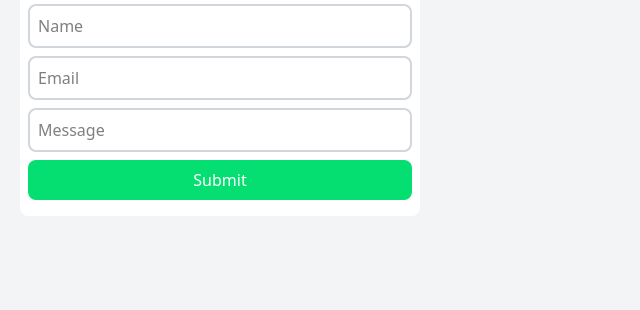
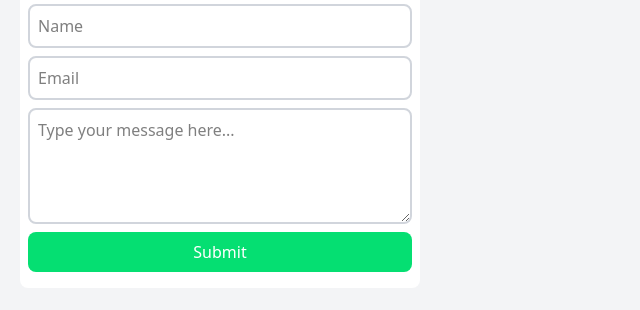
Before and after one commit to NadyKoskei/DOM_form, a website: page public/index.html in a window 1280 px wide. Shown: the part 68-378 px from the top of the page, without its empty margins (0-640 px from the left). Drawn offline with Linux system fonts and the light colour scheme.

Commit message:
text area

```diff
--- a/public/index.html
+++ b/public/index.html
@@ -7,8 +7,10 @@
     <link rel="stylesheet" href="/public/assets/css/style.css" />
   </head>
   <body class="bg-gray-100">
-    <div class="flex flex-col  border-gray-300 p-2 rounded-lg m-5 bg-white w-100">
-        <h1 class="text-3xl font-bold mb-2">DOM Form</h1>
+    <div
+      class="flex flex-col border-gray-300 p-2 rounded-lg m-5 bg-white w-100"
+    >
+      <h1 class="text-3xl font-bold mb-2">DOM Form</h1>
       <form action="" class="flex flex-col">
         <input
           type="text"
@@ -20,17 +22,22 @@
           placeholder="Email"
           class="border-2 border-gray-300 p-2 rounded-lg mb-2"
         />
-        <input
-          type="text"
-          placeholder="Message"
+
+        <textarea
+          id="message"
+          name="message"
           class="border-2 border-gray-300 p-2 rounded-lg mb-2"
-        />
+          rows="4"
+          cols="50"
+          placeholder="Type your message here..."
+        ></textarea>
 
-
-        <button type="submit" class="bg-green-400 text-white p-2 rounded-lg mb-2">
+        <button
+          type="submit"
+          class="bg-green-400 text-white p-2 rounded-lg mb-2"
+        >
           Submit
         </button>
-
       </form>
     </div>
   </body>
```
